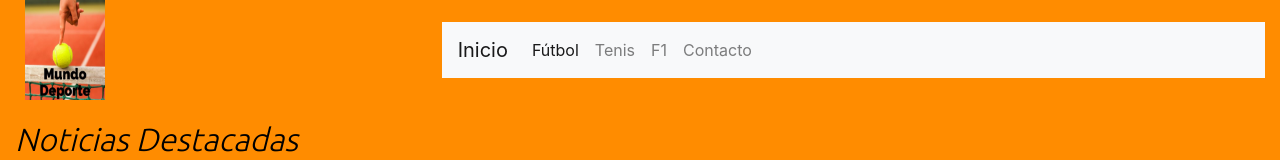
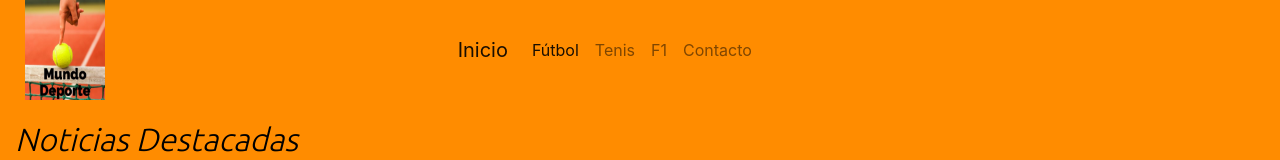
Before and after one commit to fedebastante/Mundo-Deporte-Bastante-Entrega-4-Proyecto-Final, a website: page index.html in a window 1280 px wide. Shown: the top 160 px of the page. Drawn offline with nearby package versions, Linux system fonts and the light colour scheme.

Commit message:
cambio nav

```diff
--- a/scss/bootstrap.scss
+++ b/scss/bootstrap.scss
@@ -85,7 +85,7 @@ width: $cien;
 color: $negro;
 }
 .bg-light {
-background-color: $naranja;
+background-color: $naranja !important;
 }
 .alinear {
 align-items: $centro;
```
Also changed, not shown: css/estilo.css.
